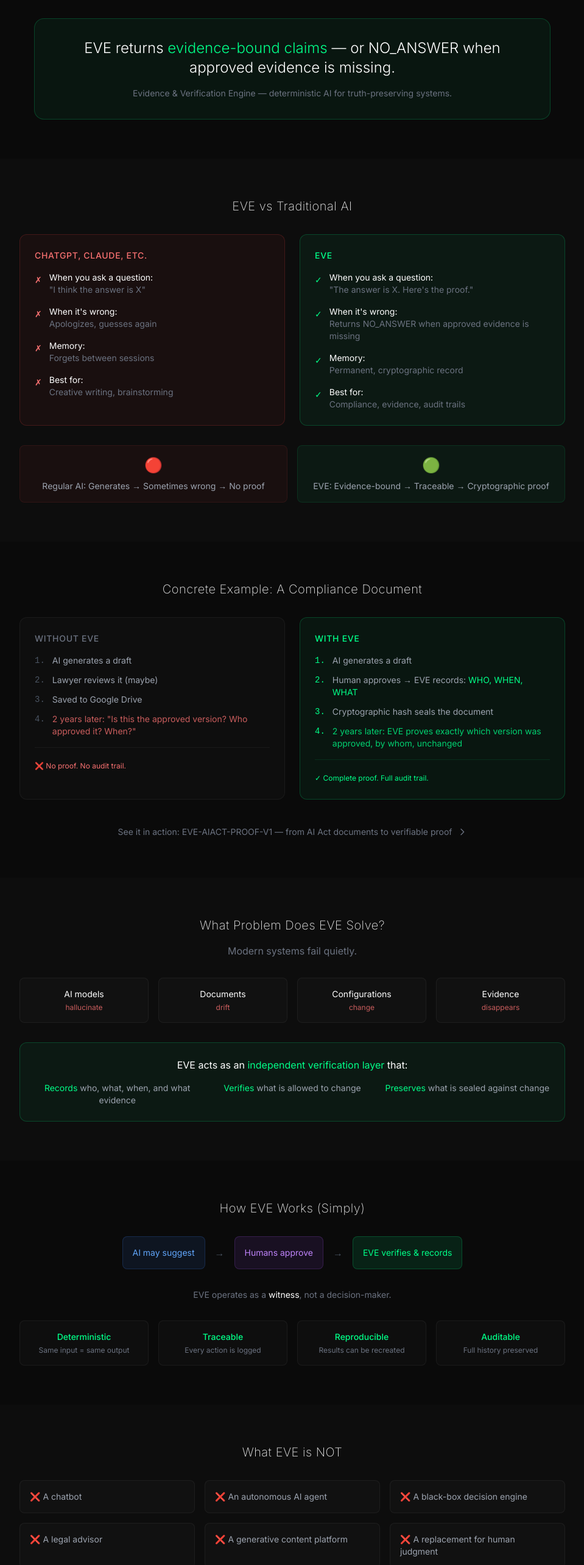
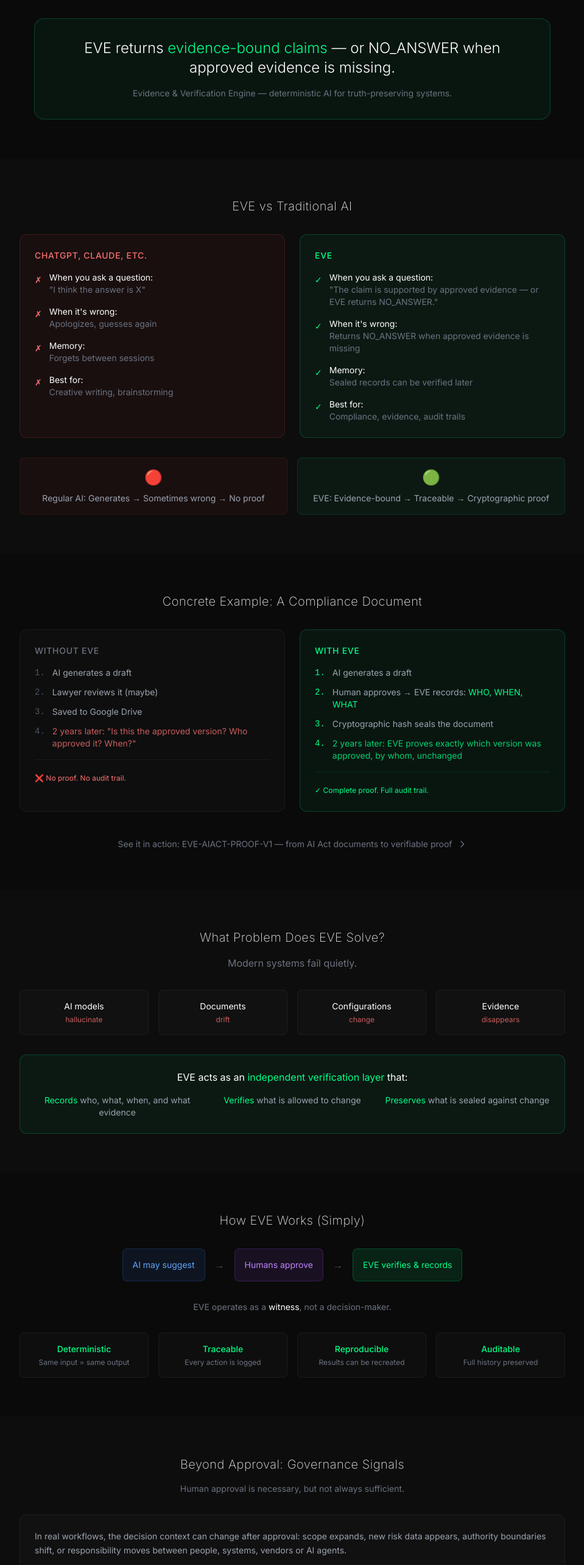
Before and after one commit to elekto-energy/eveverified, a Next.js app: page /about/what-is-eve in a window 1280 px wide. Shown: the part 234-2800 px from the top of the page at 61% size, without its empty margins (160-1119 px from the left). Built offline with nearby package versions, Linux system fonts and the light colour scheme.

Commit message:
feat(about): add governance signals section, soften two overclaims in what-is-eve

```diff
--- a/app/about/what-is-eve/page.tsx
+++ b/app/about/what-is-eve/page.tsx
@@ -87,7 +87,7 @@ export default function WhatIsEvePage() {
                   <span className="text-eve-green mt-1">✓</span>
                   <div>
                     <span className="text-white">When you ask a question:</span>
-                    <p className="text-gray-500">"The answer is X. Here's the proof."</p>
+                    <p className="text-gray-500">"The claim is supported by approved evidence — or EVE returns NO_ANSWER."</p>
                   </div>
                 </div>
                 <div className="flex items-start gap-3">
@@ -101,7 +101,7 @@ export default function WhatIsEvePage() {
                   <span className="text-eve-green mt-1">✓</span>
                   <div>
                     <span className="text-white">Memory:</span>
-                    <p className="text-gray-500">Permanent, cryptographic record</p>
+                    <p className="text-gray-500">Sealed records can be verified later</p>
                   </div>
                 </div>
                 <div className="flex items-start gap-3">
@@ -291,6 +291,50 @@ export default function WhatIsEvePage() {
         </div>
       </section>
 
+      {/* Beyond Approval: Governance Signals */}
+      <section className="py-16 px-6 bg-white/[0.01]">
+        <div className="max-w-4xl mx-auto">
+          <h2 className="text-xl font-extralight tracking-wide mb-4 text-center text-white/90">
+            Beyond Approval: Governance Signals
+          </h2>
+          <p className="text-center text-gray-500 mb-8 text-sm">
+            Human approval is necessary, but not always sufficient.
+          </p>
+
+          <div className="p-6 rounded-xl bg-white/[0.02] border border-white/5 mb-6">
+            <p className="text-gray-400 text-sm leading-relaxed mb-4">
+              In real workflows, the decision context can change after approval: scope expands,
+              new risk data appears, authority boundaries shift, or responsibility moves between
+              people, systems, vendors or AI agents.
+            </p>
+            <p className="text-gray-400 text-sm leading-relaxed">
+              EVE can surface these conditions as governance signals before the chain continues.
+            </p>
+          </div>
+
+          <div className="grid md:grid-cols-2 gap-3 mb-6">
+            {[
+              'Who owns the next decision?',
+              'Under what declared authority?',
+              'Does the prior approval still apply?',
+              'Has the approval scope changed?',
+            ].map((q, i) => (
+              <div key={i} className="flex items-center gap-3 p-3 rounded-lg bg-white/[0.02] border border-white/5">
+                <span className="text-purple-400/60 shrink-0">◇</span>
+                <p className="text-gray-400 text-sm">{q}</p>
+              </div>
+            ))}
+          </div>
+
+          <div className="p-4 rounded-xl bg-white/[0.02] border border-white/10 text-center">
+            <p className="text-gray-500 text-xs">
+              EVE does not approve, reject, classify incidents, assess materiality or determine compliance.
+              <span className="text-white"> EVE surfaces the signal. Humans decide.</span>
+            </p>
+          </div>
+        </div>
+      </section>
+
       {/* What EVE is NOT */}
       <section className="py-16 px-6 bg-white/[0.01]">
         <div className="max-w-4xl mx-auto">
```
